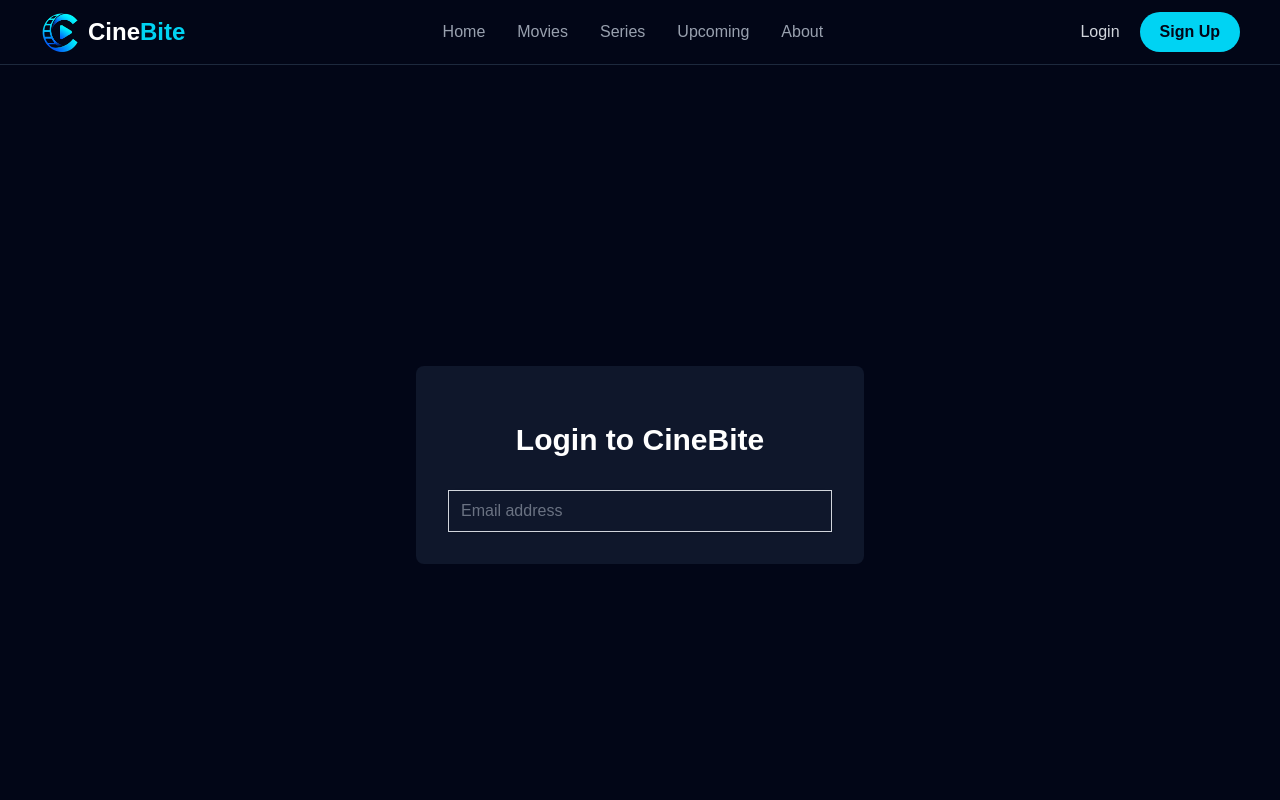
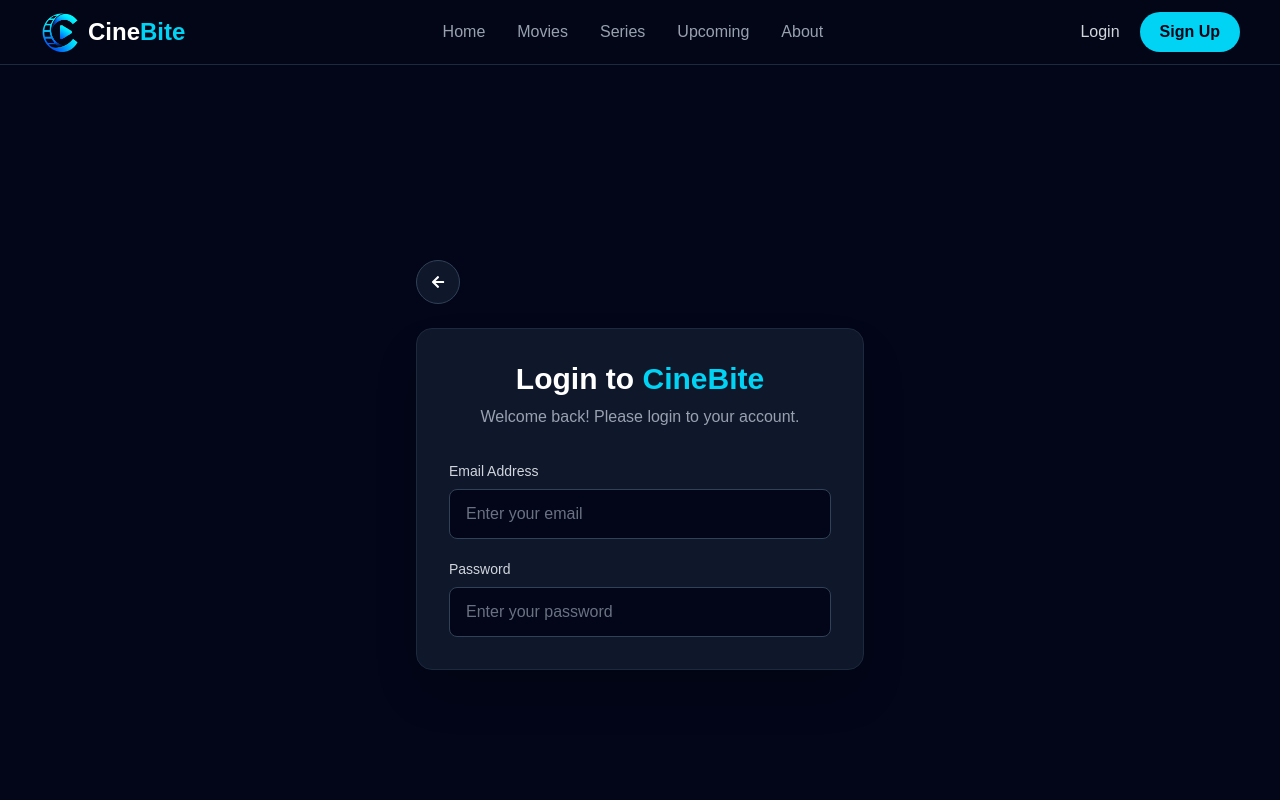
Before and after one commit to chaitanya-295/cinebite-movie-website, a React (Vite) app: page /login in a window 1280 px wide. Shown: the top 800 px of the page. Built offline with nearby package versions, Linux system fonts and the light colour scheme; no server answers.

Commit message:
Update Login page UI styling and layout

```diff
--- a/src/pages/Login.jsx
+++ b/src/pages/Login.jsx
@@ -1,25 +1,62 @@
 import React from "react";
+import { FaArrowLeft } from "react-icons/fa";
 
 function Login() {
     return (
-        <div className="flex items-center justify-center h-screen">
-            <div className="max-w-md w-full space-y-8 p-8 bg-slate-900 rounded-lg">
-                <div className="text-center">
-                    <h2 className="mt-6 text-3xl font-bold text-white">
-                        Login to CineBite
-                    </h2>
+        <div className="min-h-screen bg-slate-950 flex items-center justify-center px-4 py-10">
+            <div className="w-full max-w-md">
+
+                {/* Back Button */}
+                <button
+                    type="button"
+                    className="group mb-6 flex items-center justify-center w-11 h-11 rounded-full bg-slate-900 border border-slate-700 text-white hover:bg-cyan-400 hover:text-slate-950 hover:border-cyan-400 transition-all duration-300"
+                >
+                    <FaArrowLeft className="text-sm transition-transform duration-300 group-hover:-translate-x-1" />
+                </button>
+
+                {/* Login Card */}
+                <div className="bg-slate-900 border border-slate-800 rounded-2xl p-8 shadow-2xl">
+                    <div className="text-center mb-8">
+                        <h1 className="text-3xl font-bold text-white">
+                            Login to
+                            <span className="text-cyan-400"> CineBite</span>
+                        </h1>
+
+                        <p className="text-gray-400 mt-2">
+                            Welcome back! Please login to your account.
+                        </p>
                     </div>
 
-                <form className="mt-8 space-y-6">
-                    <div className="rounded-md shadow-sm space-y-4">
+                    <form className="space-y-5">
+
+                        {/* Email */}
+                        <div>
+                            <label className="block text-sm font-medium text-gray-300 mb-2">
+                                Email Address
+                            </label>
                             <input
                                 type="email"
                                 required
-                            className="appearance-none rounded-none relative block w-full px-3 py-2 border border-gray-300 placeholder-gray-500 text-gray-300 focus:outline-none "
-                            placeholder="Email address"
+                                placeholder="Enter your email"
+                                className="w-full px-4 py-3 bg-slate-950 border border-slate-700 rounded-lg text-white placeholder-gray-500 outline-none focus:border-cyan-400 focus:ring-1 focus:ring-cyan-400 transition-all duration-300"
+                            />
+                        </div>
+
+                        {/* Password */}
+                        <div>
+                            <label className="block text-sm font-medium text-gray-300 mb-2">
+                                Password
+                            </label>
+
+                            <input
+                                type="password"
+                                required
+                                placeholder="Enter your password"
+                                className="w-full px-4 py-3 bg-slate-950 border border-slate-700 rounded-lg text-white placeholder-gray-500 outline-none focus:border-cyan-400 focus:ring-1 focus:ring-cyan-400 transition-all duration-300"
                             />
                         </div>
                     </form>
+                </div>
             </div>
         </div>
     )
```
Lines whose indentation alone changed are shown as unchanged.
